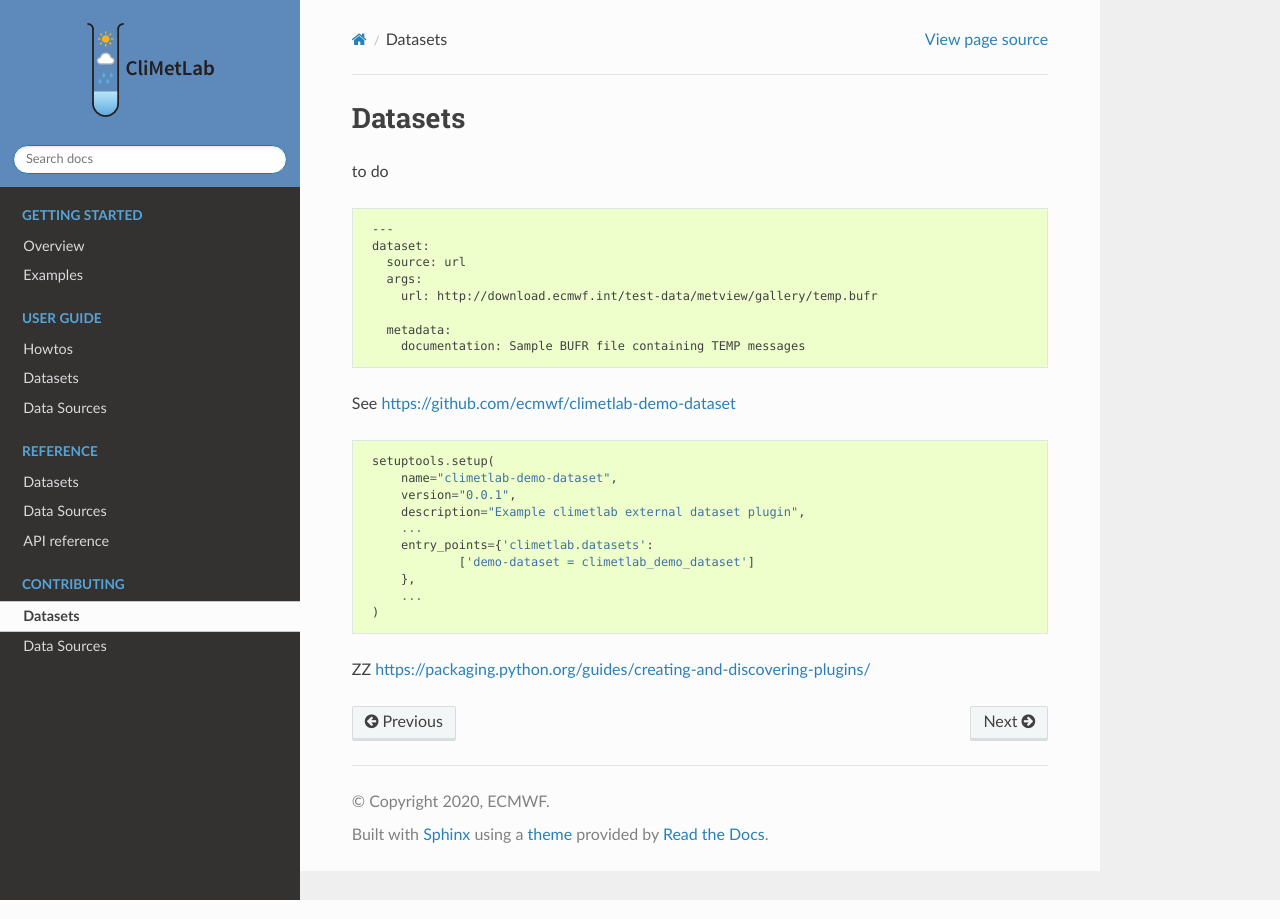
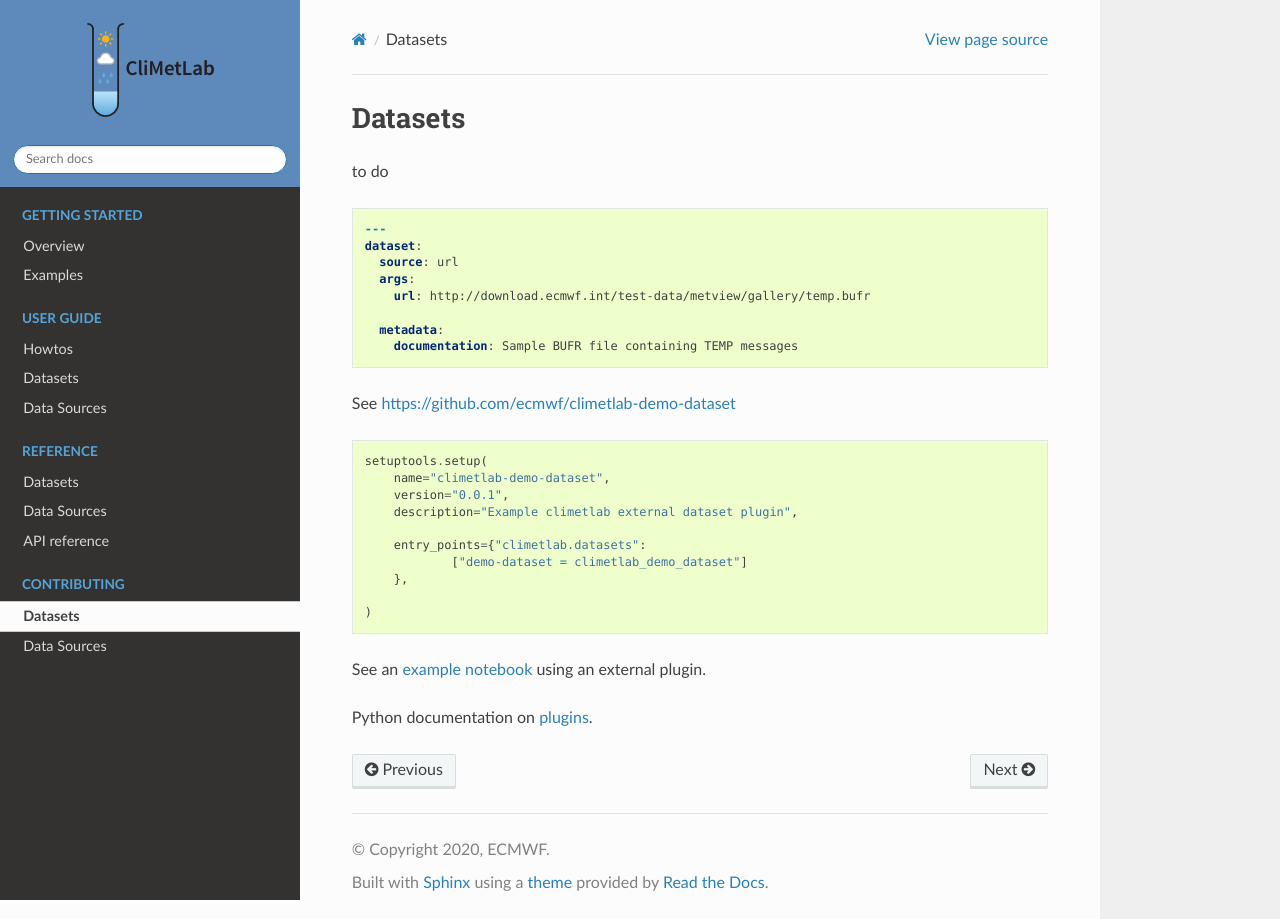
Before and after one commit to ecmwf/climetlab, a Sphinx documentation site: the page built from docs/contributing/datasets.rst, in a window 1280 px wide. Built offline with Sphinx 7.4.7 and the Read the Docs theme 2.0.0, drawn with Linux system fonts in a browser that asks for light colours.

Commit message:
Documentation

```diff
--- a/docs/conf.py
+++ b/docs/conf.py
@@ -59,15 +59,15 @@ release = climetlab.__version__
 extensions = [
     "sphinx.ext.autodoc",
     "sphinx.ext.autosummary",
-    "sphinx.ext.intersphinx",
-    "sphinx.ext.extlinks",
+    # "sphinx.ext.intersphinx",
+    # "sphinx.ext.extlinks",
     # "sphinx.ext.mathjax",
     "sphinx.ext.napoleon",
     "nbsphinx",
     "IPython.sphinxext.ipython_directive",
     "IPython.sphinxext.ipython_console_highlighting",
-    "sphinx-prompt",
-    "climetlab.sphinxext.sources",
+    # "sphinx-prompt",
+    # "climetlab.sphinxext.sources",
     # 'climetlab.sphinxext.datasets',
 ]
 
@@ -77,7 +77,8 @@ templates_path = ["_templates"]
 # List of patterns, relative to source directory, that match files and
 # directories to ignore when looking for source files.
 # This pattern also affects html_static_path and html_extra_path.
-exclude_patterns = ["_build", "Thumbs.db", ".DS_Store"]
+exclude_patterns = ["_build", "Thumbs.db",
+                    ".DS_Store", "'**.ipynb_checkpoints'"]
 
 
 # https://www.notion.so/Deepnote-Launch-Buttons-63c642a5e875463495ed2341e83a4b2a
--- a/docs/contributing/datasets.rst
+++ b/docs/contributing/datasets.rst
@@ -3,7 +3,7 @@ Datasets
 
 to do
 
-.. prompt:: yaml \
+.. code-block:: yaml
 
   ---
   dataset:
@@ -17,18 +17,27 @@ to do
 
 See https://github.com/ecmwf/climetlab-demo-dataset
 
-.. prompt:: python \
+.. code-block:: python
 
-  setuptools.setup(
-      name="climetlab-demo-dataset",
-      version="0.0.1",
-      description="Example climetlab external dataset plugin",
-      ...
-      entry_points={'climetlab.datasets':
-              ['demo-dataset = climetlab_demo_dataset']
-      },
-      ...
-  )
+    setuptools.setup(
+        name="climetlab-demo-dataset",
+        version="0.0.1",
+        description="Example climetlab external dataset plugin",
 
-ZZ
-https://packaging.python.org/guides/creating-and-discovering-plugins/
+        entry_points={"climetlab.datasets":
+                ["demo-dataset = climetlab_demo_dataset"]
+        },
+
+    )
+
+
+
+See an `example notebook`_ using an external plugin.
+
+Python documentation on plugins_.
+
+.. _example notebook: ../examples/12-external-plugins.ipynb
+
+.. https://nbsphinx.readthedocs.io/en/0.7.1/a-normal-rst-file.html
+
+.. _plugins: https://packaging.python.org/guides/creating-and-discovering-plugins/
--- a/docs/guide/howtos.rst
+++ b/docs/guide/howtos.rst
@@ -3,6 +3,6 @@ Howtos
 
 TODO
 
-.. prompt:: bash
+.. code-block:: bash
 
    pip install climetlab
--- a/docs/guide/sources.rst
+++ b/docs/guide/sources.rst
@@ -17,6 +17,8 @@ ZipUrl
 
 x
 
-.. prompt:: python \
+.. code-block:: python
 
    import climetlab as cml
+
+:ref:`foo`
--- a/docs/overview.rst
+++ b/docs/overview.rst
@@ -4,7 +4,7 @@ Overview
 The goal of *CliMetLab* is to simplify access to climate and
 meteorological datasets, by hidding the access methods and data formats.
 
-.. prompt:: python \
+.. code-block:: python
 
     import climetlab as clm
 
```
Also changed, not shown: dev/TODO.md (+1 -1 lines), test.py (+4 -4 lines), 1 other file.
